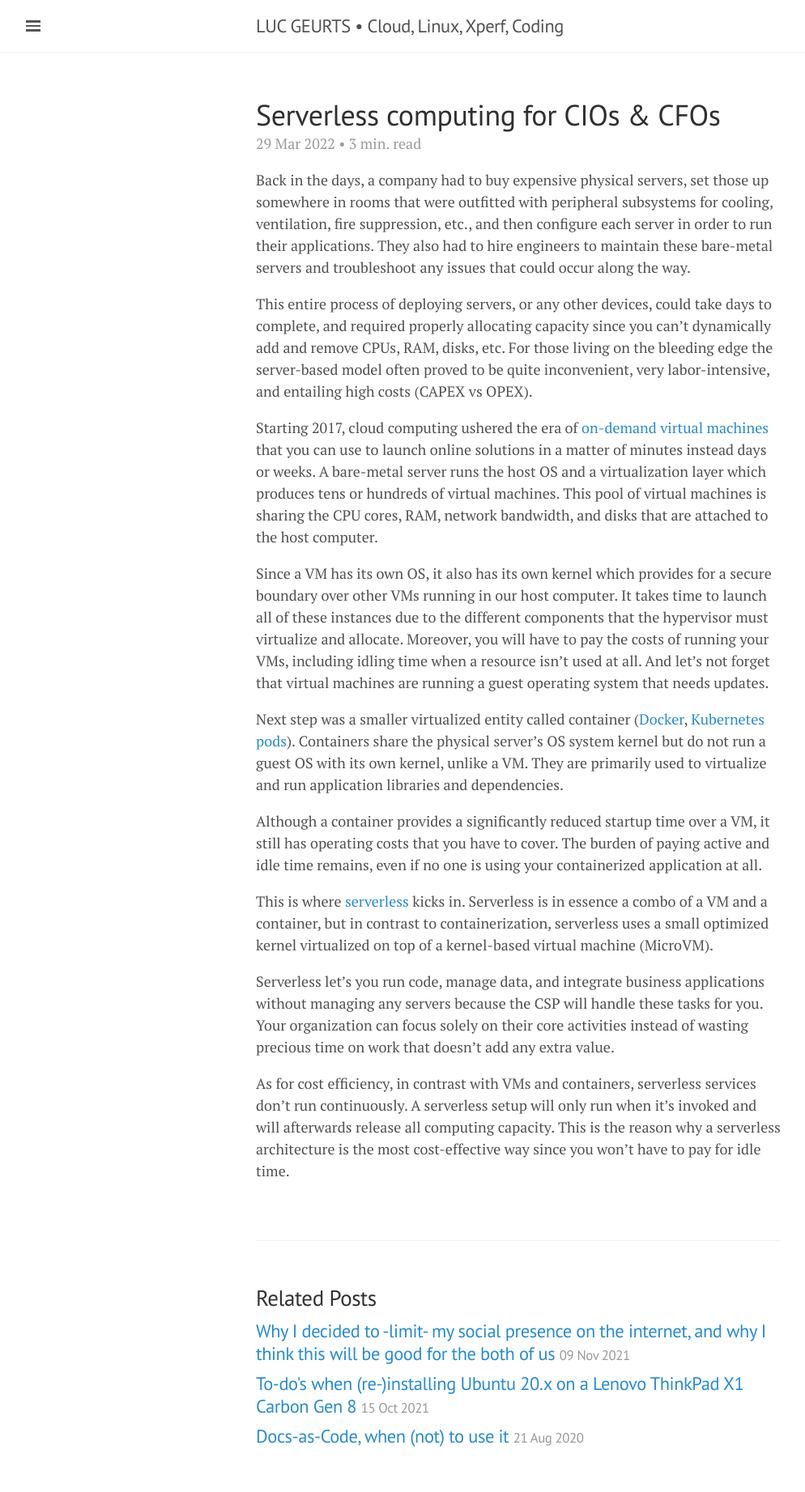
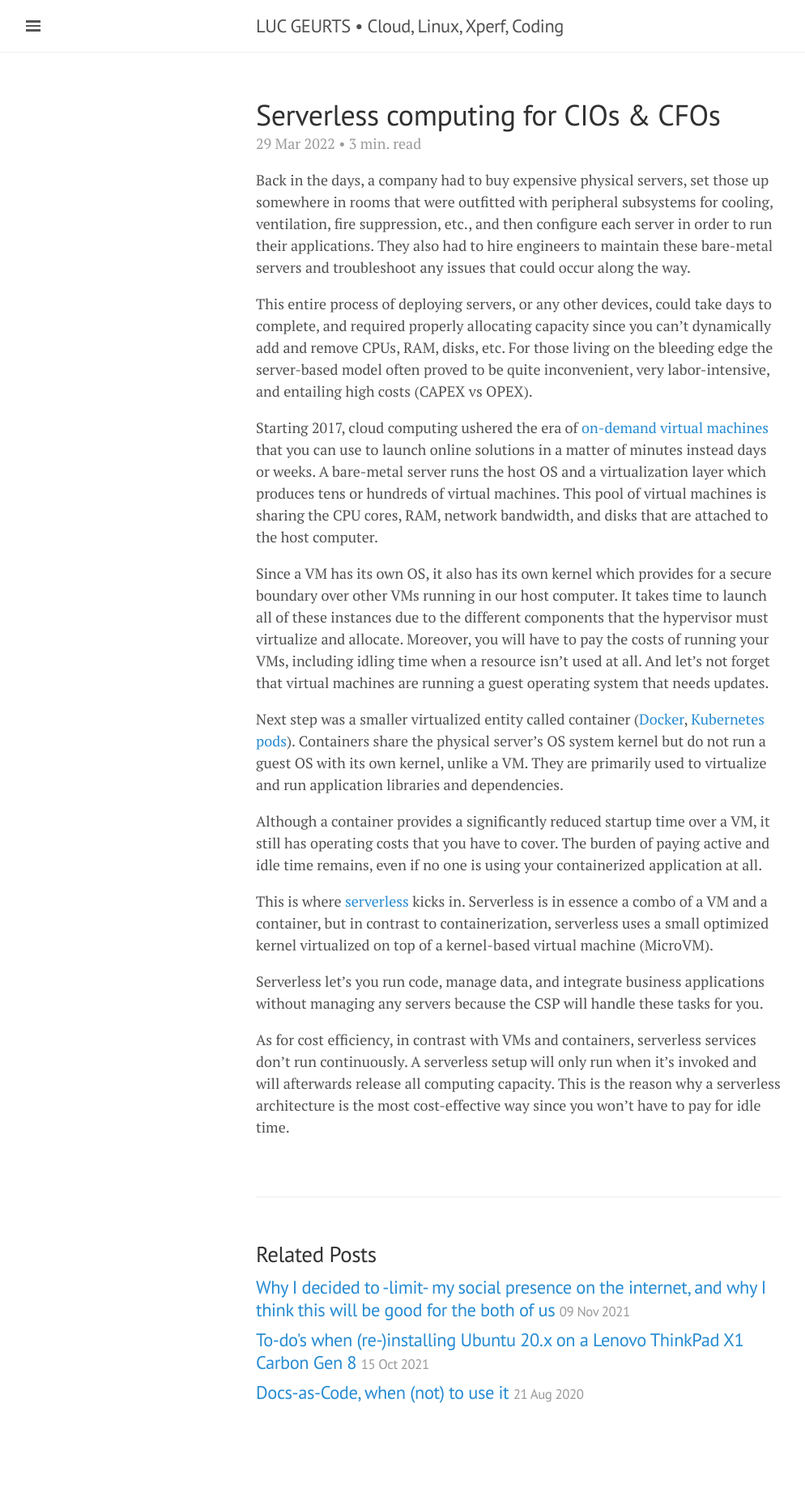
Before and after one commit to lgeurts/lgeurts.github.io, a Jekyll site: the page built from _posts/2022-03-29-what-is-serverless-computing.md, in a window 1280 px wide. Shown: the whole page at 81% size, without its empty margins (0-994 px from the left). Built offline with Jekyll 4.4.1, drawn with Linux system fonts in a browser that asks for light colours; nearby versions of some CDN libraries; comment, search, counter and statistics services are not loaded; after the commit the page ends 1789 px from its top, so only the background shows below that.

Commit message:
Update 2022-03-29-what-is-serverless-computing.md

```diff
--- a/_posts/2022-03-29-what-is-serverless-computing.md
+++ b/_posts/2022-03-29-what-is-serverless-computing.md
@@ -23,6 +23,6 @@ Although a container provides a significantly reduced startup time over a VM, it
 
 This is where [serverless](https://aws.amazon.com/serverless/) kicks in. Serverless is in essence a combo of a VM and a container, but in contrast to containerization, serverless uses a small optimized kernel virtualized on top of a kernel-based virtual machine (MicroVM).
 
-Serverless let's you run code, manage data, and integrate business applications without managing any servers because the CSP will handle these tasks for you. Your organization can focus solely on their core activities instead of wasting precious time on work that doesn't add any extra value.
+Serverless let's you run code, manage data, and integrate business applications without managing any servers because the CSP will handle these tasks for you.
 
 As for cost efficiency, in contrast with VMs and containers, serverless services don't run continuously. A serverless setup will only run when it's invoked and will afterwards release all computing capacity. This is the reason why a serverless architecture is the most cost-effective way since you won’t have to pay for idle time.
```
